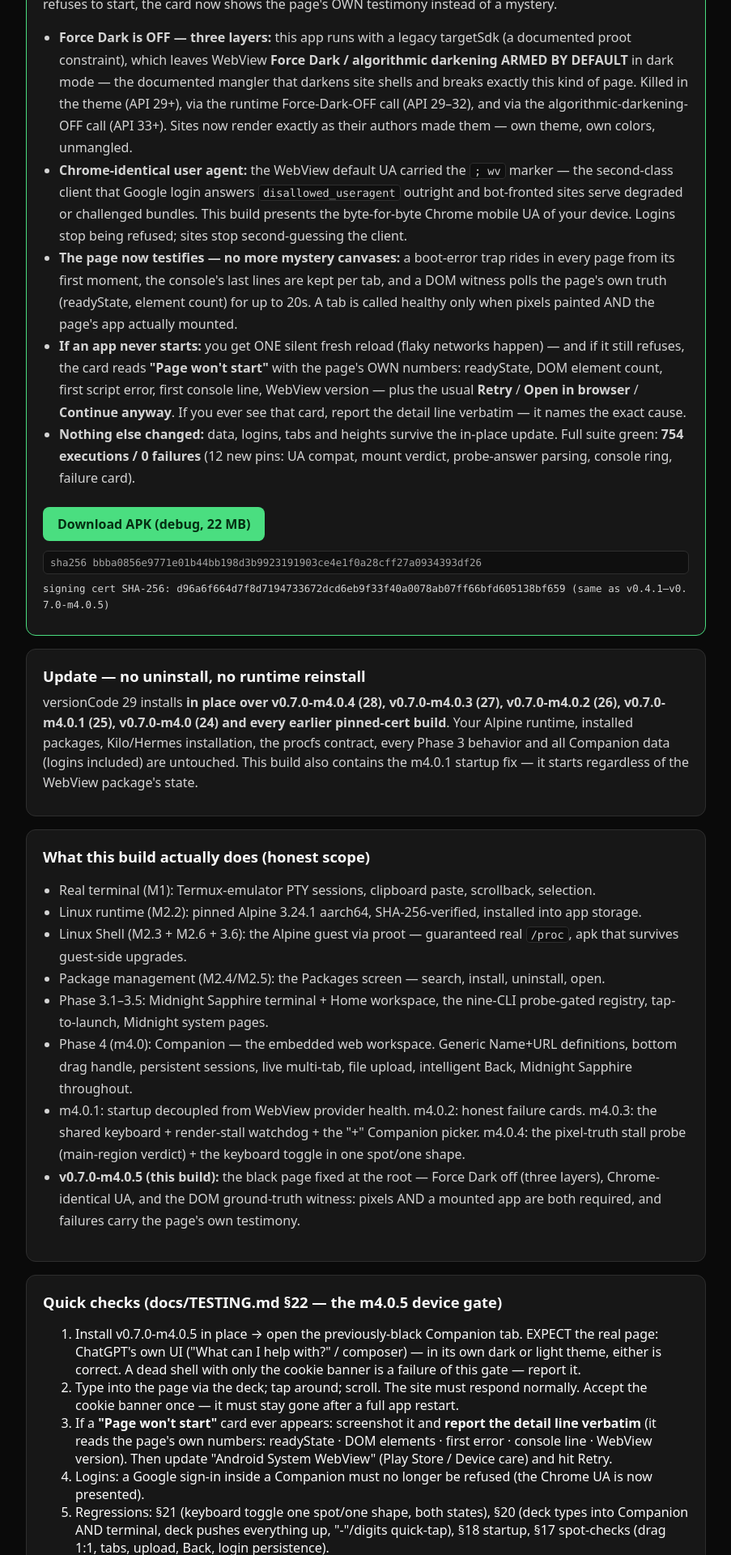
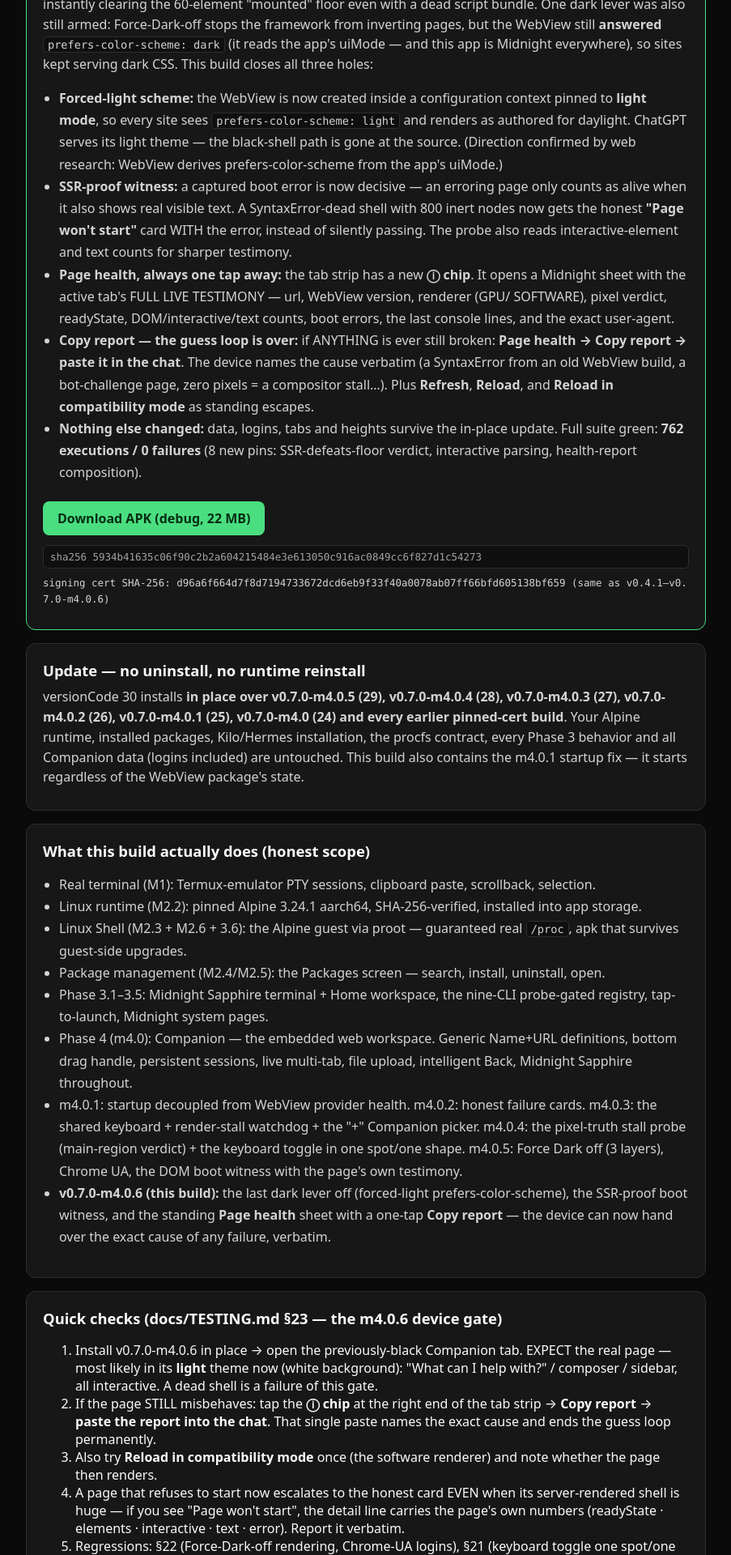
Before and after one commit to Taha-Raees/pocketshell, a Next.js app: page / in a window 1280 px wide. Shown: the part 320-2240 px from the top of the page at 81% size, without its empty margins (188-1091 px from the left). Built offline with nearby package versions, Linux system fonts and the light colour scheme.

Commit message:
delivery page: v0.7.0-m4.0.6 (vc30) — the last dark lever off + the page tells us everything; hashes from the cut at fix tip ccf9418

```diff
--- a/app/page.tsx
+++ b/app/page.tsx
@@ -1,10 +1,10 @@
-const VERSION = "v0.7.0-m4.0.5";
+const VERSION = "v0.7.0-m4.0.6";
 
 const HASHES = {
-  apk: "bbba0856e9771e01b44bb198d3b9923191903ce4e1f0a28cff27a0934393df26",
-  zip: "9a4a28d3ef1318f9d9158e0b70f518ee81a5503909f4fa33949237a3179d5979",
-  tgz: "53e60b559f2b466b8555288cb6787a186f258fd1229d5188043e72f8de9f7583",
-  bundle: "30ea0bbb5f8038ffefa85e93aa4855e56bc960bf67b4583c964c97bdfa95cdbc",
+  apk: "5934b41635c06f90c2b2a604215484e3e613050c916ac0849cc6f827d1c54273",
+  zip: "2cfed15aa1809cc0d02a4d8f716a0d4802e6f6d96d5f667986643d719cddc99e",
+  tgz: "ab7b5d7e9f485f72266de27eadc1f638f64d07a61987f4106a9e7cff08bfcdd2",
+  bundle: "a3256db60ddea1b1bb4a352a5be6c3a32f5d0aaa91024fd2259a3c9cdadda96c",
 };
 
 function Sha({ text }: { text: string }) {
@@ -25,82 +25,83 @@ export default function Home() {
 
       <div className="card primary">
         <h2>
-          The black page — fixed at the root, and the page now testifies{" "}
-          <span className="badge">versionCode 29</span>
+          The last dark lever off, the witness de-fooled — and the page can
+          now TELL us everything{" "}
+          <span className="badge">versionCode 30</span>
         </h2>
         <p>
-          <b>Your evidence named the killer.</b> The cookie banner dismissed on
-          tap → the whole page pipeline is ALIVE (network, JS, layout, touch,
-          compositing). No m4.0.4 failure card → the main region DID paint —
-          the site&apos;s own darkened empty body. So the site&apos;s app
-          simply never mounts. Two classic causes fit every observation, and
-          both were still armed on this device. This build disarms both — and
-          if any page still refuses to start, the card now shows the page&apos;s
-          OWN testimony instead of a mystery.
+          <b>4.0.5 stayed black with NO error — and that was the clue.</b> Both
+          safety witnesses stood down: the pixel probe passed because the page
+          painted its own near-black body, and the DOM witness passed because
+          chatgpt.com&apos;s server-rendered shell lands with hundreds of
+          inert nodes <i>before</i> its app hydrates — instantly clearing the
+          60-element &quot;mounted&quot; floor even with a dead script bundle.
+          One dark lever was also still armed: Force-Dark-off stops the
+          framework from inverting pages, but the WebView still{" "}
+          <b>answered</b> <code>prefers-color-scheme: dark</code> (it reads the
+          app&apos;s uiMode — and this app is Midnight everywhere), so sites
+          kept serving dark CSS. This build closes all three holes:
         </p>
         <ul className="steps">
           <li>
-            <b>Force Dark is OFF — three layers:</b> this app runs with a
-            legacy targetSdk (a documented proot constraint), which leaves
-            WebView <b>Force Dark / algorithmic darkening ARMED BY DEFAULT</b>{" "}
-            in dark mode — the documented mangler that darkens site shells and
-            breaks exactly this kind of page. Killed in the theme (API 29+),
-            via the runtime Force-Dark-OFF call (API 29–32), and via the
-            algorithmic-darkening-OFF call (API 33+). Sites now render exactly
-            as their authors made them — own theme, own colors, unmangled.
+            <b>Forced-light scheme:</b> the WebView is now created inside a
+            configuration context pinned to <b>light mode</b>, so every site
+            sees <code>prefers-color-scheme: light</code> and renders as
+            authored for daylight. ChatGPT serves its light theme — the
+            black-shell path is gone at the source. (Direction confirmed by
+            web research: WebView derives prefers-color-scheme from the
+            app&apos;s uiMode.)
           </li>
           <li>
-            <b>Chrome-identical user agent:</b> the WebView default UA carried
-            the <code>; wv</code> marker — the second-class client that Google
-            login answers <code>disallowed_useragent</code> outright and
-            bot-fronted sites serve degraded or challenged bundles. This build
-            presents the byte-for-byte Chrome mobile UA of your device. Logins
-            stop being refused; sites stop second-guessing the client.
+            <b>SSR-proof witness:</b> a captured boot error is now decisive —
+            an erroring page only counts as alive when it also shows real
+            visible text. A SyntaxError-dead shell with 800 inert nodes now
+            gets the honest <b>&quot;Page won&apos;t start&quot;</b> card WITH
+            the error, instead of silently passing. The probe also reads
+            interactive-element and text counts for sharper testimony.
           </li>
           <li>
-            <b>The page now testifies — no more mystery canvases:</b> a
-            boot-error trap rides in every page from its first moment, the
-            console&apos;s last lines are kept per tab, and a DOM witness polls
-            the page&apos;s own truth (readyState, element count) for up to
-            20s. A tab is called healthy only when pixels painted AND the
-            page&apos;s app actually mounted.
+            <b>Page health, always one tap away:</b> the tab strip has a new{" "}
+            <b>ⓘ chip</b>. It opens a Midnight sheet with the active tab&apos;s
+            FULL LIVE TESTIMONY — url, WebView version, renderer (GPU/
+            SOFTWARE), pixel verdict, readyState, DOM/interactive/text counts,
+            boot errors, the last console lines, and the exact user-agent.
           </li>
           <li>
-            <b>If an app never starts:</b> you get ONE silent fresh reload
-            (flaky networks happen) — and if it still refuses, the card reads{" "}
-            <b>&quot;Page won&apos;t start&quot;</b> with the page&apos;s OWN
-            numbers: readyState, DOM element count, first script error, first
-            console line, WebView version — plus the usual{" "}
-            <b>Retry</b> / <b>Open in browser</b> / <b>Continue anyway</b>. If
-            you ever see that card, report the detail line verbatim — it names
-            the exact cause.
+            <b>Copy report — the guess loop is over:</b> if ANYTHING is ever
+            still broken: <b>Page health → Copy report → paste it in the
+            chat</b>. The device names the cause verbatim (a SyntaxError from
+            an old WebView build, a bot-challenge page, zero pixels = a
+            compositor stall…). Plus <b>Refresh</b>, <b>Reload</b>, and{" "}
+            <b>Reload in compatibility mode</b> as standing escapes.
           </li>
           <li>
-            <b>Nothing else changed:</b> data, logins, tabs and heights survive
-            the in-place update. Full suite green: <b>754 executions / 0
-            failures</b> (12 new pins: UA compat, mount verdict, probe-answer
-            parsing, console ring, failure card).
+            <b>Nothing else changed:</b> data, logins, tabs and heights
+            survive the in-place update. Full suite green: <b>762 executions
+            / 0 failures</b> (8 new pins: SSR-defeats-floor verdict,
+            interactive parsing, health-report composition).
           </li>
         </ul>
-        <a className="btn" href="/PocketShell-v0.7.0-m4.0.5-debug.apk">
+        <a className="btn" href="/PocketShell-v0.7.0-m4.0.6-debug.apk">
           Download APK (debug, 22 MB)
         </a>
         <Sha text={HASHES.apk} />
         <p className="mono" style={{ border: "none", background: "transparent", padding: 0 }}>
-          signing cert SHA-256: d96a6f664d7f8d7194733672dcd6eb9f33f40a0078ab07ff66bfd605138bf659 (same as v0.4.1–v0.7.0-m4.0.5)
+          signing cert SHA-256: d96a6f664d7f8d7194733672dcd6eb9f33f40a0078ab07ff66bfd605138bf659 (same as v0.4.1–v0.7.0-m4.0.6)
         </p>
       </div>
 
       <div className="card">
         <h2>Update — no uninstall, no runtime reinstall</h2>
         <p>
-          versionCode 29 installs <b>in place over v0.7.0-m4.0.4 (28),
-          v0.7.0-m4.0.3 (27), v0.7.0-m4.0.2 (26), v0.7.0-m4.0.1 (25),
-          v0.7.0-m4.0 (24) and every earlier pinned-cert build</b>. Your Alpine
-          runtime, installed packages, Kilo/Hermes installation, the procfs
-          contract, every Phase 3 behavior and all Companion data (logins
-          included) are untouched. This build also contains the m4.0.1 startup
-          fix — it starts regardless of the WebView package&apos;s state.
+          versionCode 30 installs <b>in place over v0.7.0-m4.0.5 (29),
+          v0.7.0-m4.0.4 (28), v0.7.0-m4.0.3 (27), v0.7.0-m4.0.2 (26),
+          v0.7.0-m4.0.1 (25), v0.7.0-m4.0 (24) and every earlier
+          pinned-cert build</b>. Your Alpine runtime, installed packages,
+          Kilo/Hermes installation, the procfs contract, every Phase 3
+          behavior and all Companion data (logins included) are untouched.
+          This build also contains the m4.0.1 startup fix — it starts
+          regardless of the WebView package&apos;s state.
         </p>
       </div>
 
@@ -140,48 +141,52 @@ export default function Home() {
             honest failure cards. m4.0.3: the shared keyboard + render-stall
             watchdog + the &quot;+&quot; Companion picker. m4.0.4: the
             pixel-truth stall probe (main-region verdict) + the keyboard
-            toggle in one spot/one shape.
+            toggle in one spot/one shape. m4.0.5: Force Dark off (3 layers),
+            Chrome UA, the DOM boot witness with the page&apos;s own
+            testimony.
           </li>
           <li>
-            <b>v0.7.0-m4.0.5 (this build):</b> the black page fixed at the
-            root — Force Dark off (three layers), Chrome-identical UA, and the
-            DOM ground-truth witness: pixels AND a mounted app are both
-            required, and failures carry the page&apos;s own testimony.
+            <b>v0.7.0-m4.0.6 (this build):</b> the last dark lever off
+            (forced-light prefers-color-scheme), the SSR-proof boot witness,
+            and the standing <b>Page health</b> sheet with a one-tap{" "}
+            <b>Copy report</b> — the device can now hand over the exact cause
+            of any failure, verbatim.
           </li>
         </ul>
       </div>
 
       <div className="card">
-        <h2>Quick checks (docs/TESTING.md §22 — the m4.0.5 device gate)</h2>
+        <h2>Quick checks (docs/TESTING.md §23 — the m4.0.6 device gate)</h2>
         <ol className="steps">
           <li>
             Install {VERSION} in place → open the previously-black Companion
-            tab. EXPECT the real page: ChatGPT&apos;s own UI (&quot;What can I
-            help with?&quot; / composer) — in its own dark or light theme,
-            either is correct. A dead shell with only the cookie banner is a
-            failure of this gate — report it.
+            tab. EXPECT the real page — most likely in its <b>light</b> theme
+            now (white background): &quot;What can I help with?&quot; /
+            composer / sidebar, all interactive. A dead shell is a failure of
+            this gate.
           </li>
           <li>
-            Type into the page via the deck; tap around; scroll. The site must
-            respond normally. Accept the cookie banner once — it must stay
-            gone after a full app restart.
+            If the page STILL misbehaves: tap the <b>ⓘ chip</b> at the right
+            end of the tab strip → <b>Copy report</b> → <b>paste the report
+            into the chat</b>. That single paste names the exact cause and
+            ends the guess loop permanently.
           </li>
           <li>
-            If a <b>&quot;Page won&apos;t start&quot;</b> card ever appears:
-            screenshot it and <b>report the detail line verbatim</b> (it reads
-            the page&apos;s own numbers: readyState · DOM elements · first
-            error · console line · WebView version). Then update &quot;Android
-            System WebView&quot; (Play Store / Device care) and hit Retry.
+            Also try <b>Reload in compatibility mode</b> once (the software
+            renderer) and note whether the page then renders.
           </li>
           <li>
-            Logins: a Google sign-in inside a Companion must no longer be
-            refused (the Chrome UA is now presented).
+            A page that refuses to start now escalates to the honest card
+            EVEN when its server-rendered shell is huge — if you see
+            &quot;Page won&apos;t start&quot;, the detail line carries the
+            page&apos;s own numbers (readyState · elements · interactive ·
+            text · error). Report it verbatim.
           </li>
           <li>
-            Regressions: §21 (keyboard toggle one spot/one shape, both
-            states), §20 (deck types into Companion AND terminal, deck pushes
-            everything up, &quot;-&quot;/digits quick-tap), §18 startup, §17
-            spot-checks (drag 1:1, tabs, upload, Back, login persistence).
+            Regressions: §22 (Force-Dark-off rendering, Chrome-UA logins),
+            §21 (keyboard toggle one spot/one shape), §20 (deck types into
+            Companion AND terminal), §18 startup, §17 spot-checks (drag 1:1,
+            tabs, upload, Back, login persistence).
           </li>
         </ol>
       </div>
@@ -195,10 +200,10 @@ export default function Home() {
           procfs contract, and the Phase 4 Companion design contract with
           the §22/§23/§24 amendments.
         </p>
-        <a className="btn secondary" href="/PocketShell-v0.7.0-m4.0.5-source.zip">
+        <a className="btn secondary" href="/PocketShell-v0.7.0-m4.0.6-source.zip">
           source.zip
         </a>
-        <a className="btn secondary" href="/PocketShell-v0.7.0-m4.0.5-source.tar.gz">
+        <a className="btn secondary" href="/PocketShell-v0.7.0-m4.0.6-source.tar.gz">
           source.tar.gz
         </a>
         <a className="btn secondary" href="/pocketshell-m2.gitbundle">
@@ -222,9 +227,10 @@ export default function Home() {
         workspace · m3.4 registry expansion · m3.5 command launch fix · m3.6
         procfs contract · m4.0 Phase 4 Companion · m4.0.1 startup hotfix ·
         m4.0.2 honest failure surfaces · m4.0.3 one keyboard for everything ·
-        m4.0.4 pixels over promises · <b>v0.7.0-m4.0.5 (this build): the black
-        page fixed at the root — Force Dark off, Chrome UA, and the page now
-        testifies</b>. Your device keeps doing the QA that matters.
+        m4.0.4 pixels over promises · m4.0.5 the black page attacked at the
+        root · <b>v0.7.0-m4.0.6 (this build): the last dark lever off, the
+        witness de-fooled, and Copy report — the page tells us everything</b>.
+        Your device keeps doing the QA that matters.
       </footer>
     </main>
   );
```
Also changed, not shown: download/README.md.
